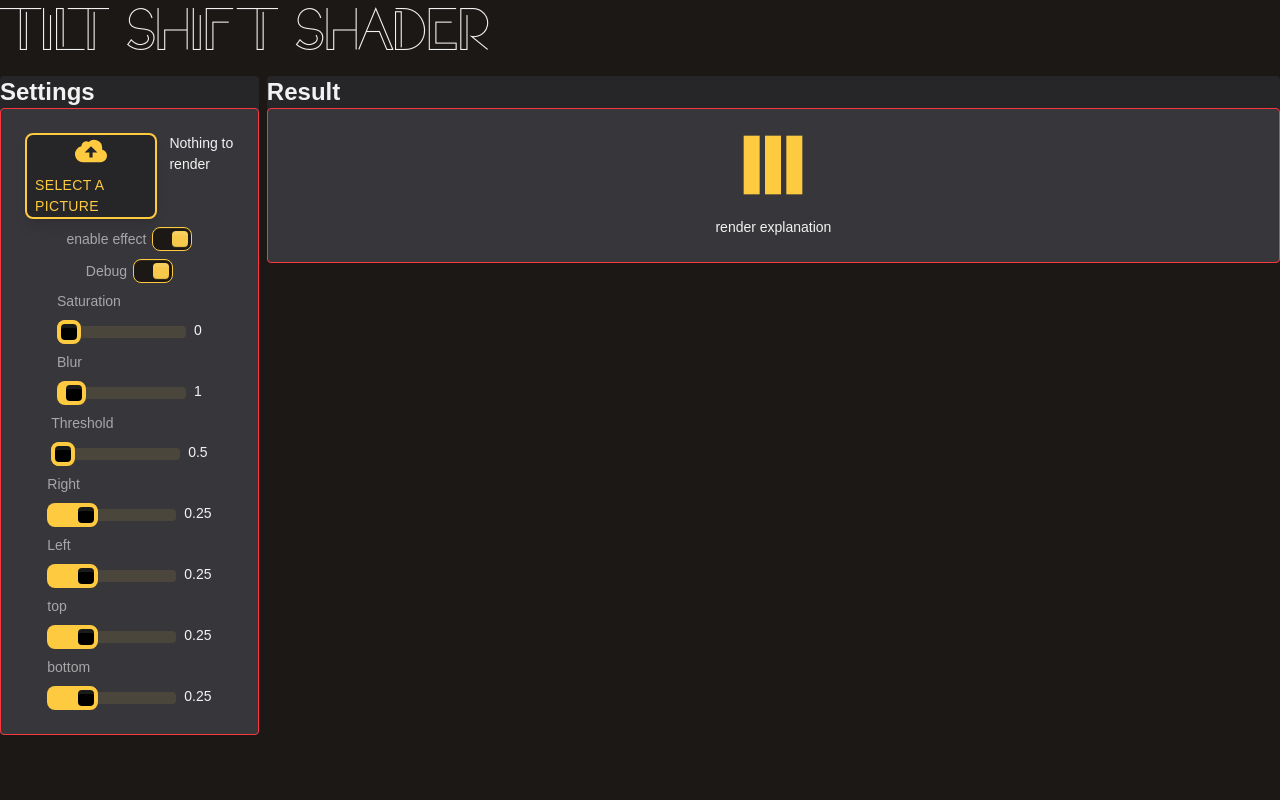
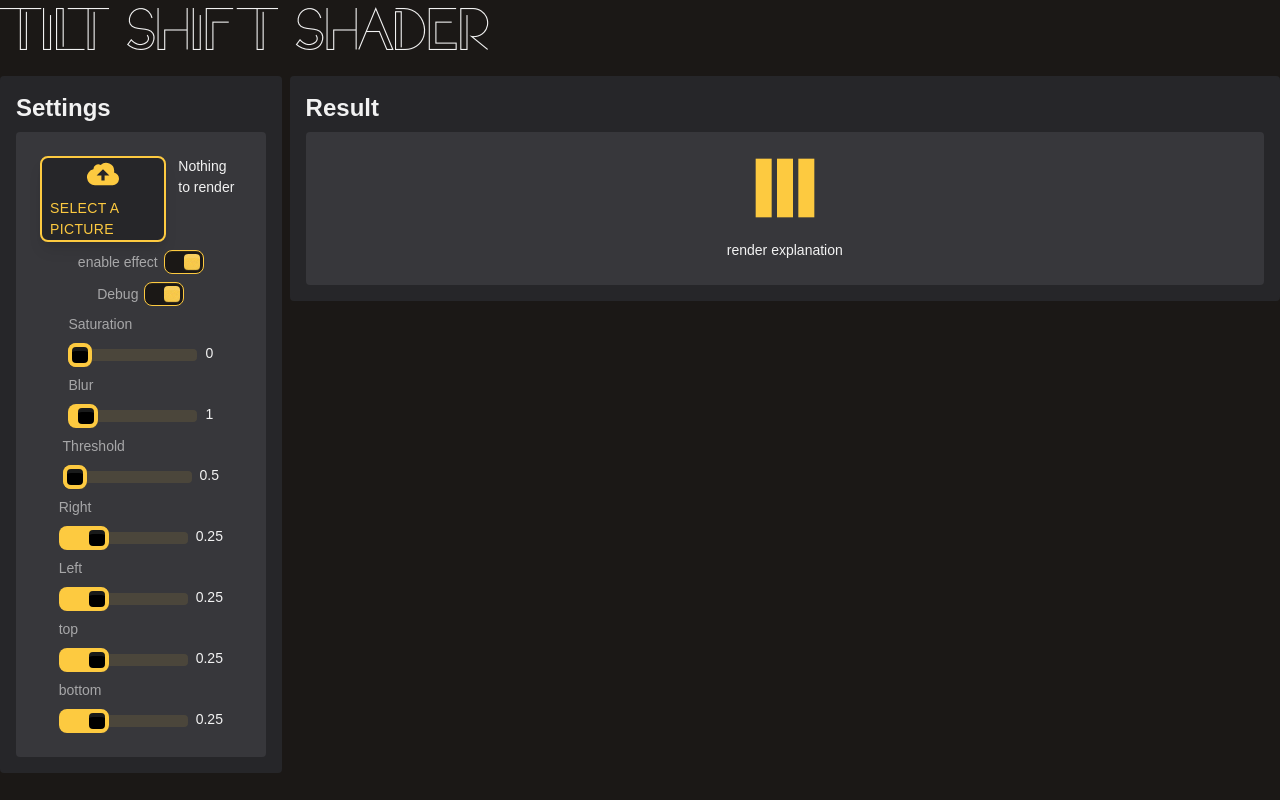
Before and after one commit to guillaume-gomez/ts-shader, a React (Vite) app: page / in a window 1280 px wide. Built offline with nearby package versions, Linux system fonts and the light colour scheme.

Commit message:
update card style

```diff
--- a/src/Components/Card.tsx
+++ b/src/Components/Card.tsx
@@ -9,11 +9,11 @@ interface CardProps {
 
 function Card({title, children, className} : CardProps) {
   return (
-    <div className={`card bg-base-200 ${className}`}>
+    <div className={`card bg-base-200 p-4 gap-2 ${className}`}>
       <div className="card-title text-2xl">
         {title}
       </div>
-      <div className="card-body flex items-center gap-2 bg-base-300 rounded border border-secondary">
+      <div className="card-body flex items-center gap-2 bg-base-300 rounded">
         {children}
       </div>
     </div>
```
